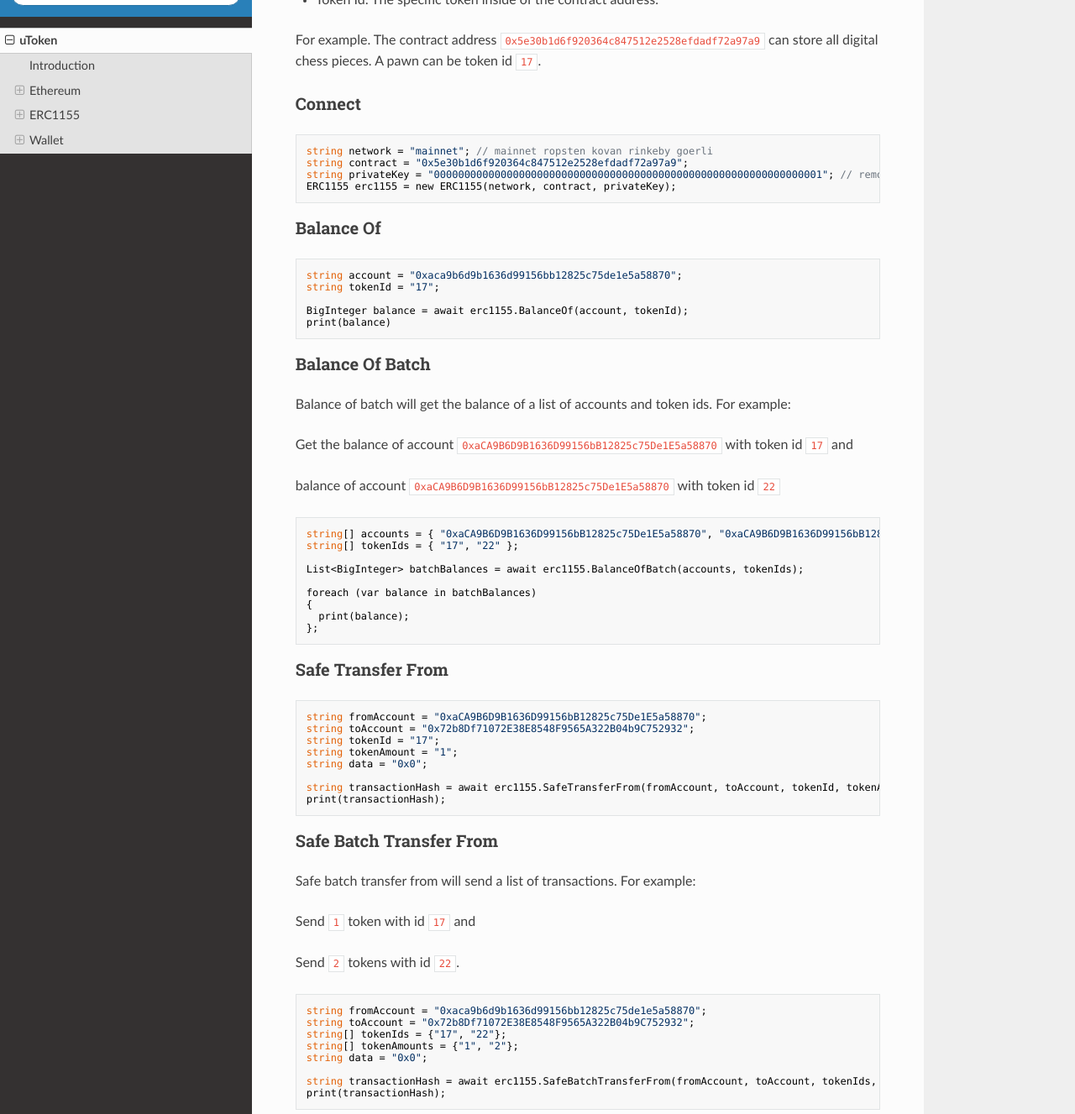
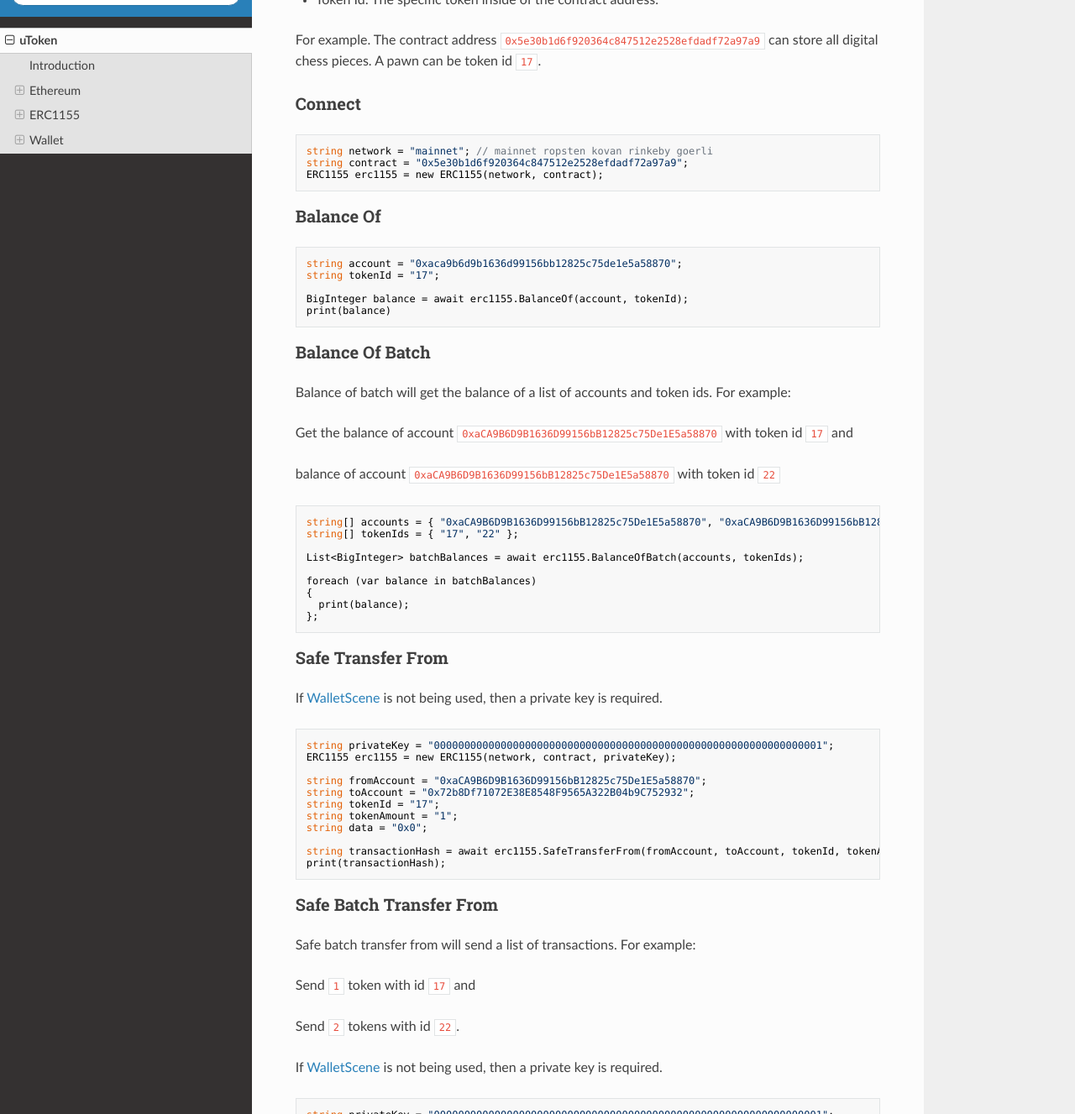
Before and after one commit to underscoredLabs/website-docs-dLabs, an MkDocs documentation site: the page built from docs/index.md, in a window 1280 px wide and 1400 px high, scrolled down 1351 px, cut to the strip 73-1400 px from the top of the window. Shown: the whole strip at 84% size. Built offline with MkDocs 1.6.1, drawn with Linux system fonts in a browser that asks for light colours; nearby versions of some CDN libraries; some of the changed text lies outside the part shown.

Commit message:
priv key reuqired

````diff
--- a/docs/index.md
+++ b/docs/index.md
@@ -66,8 +66,7 @@ For example. The contract address `0x5e30b1d6f920364c847512e2528efdadf72a97a9` c
 ```c#
 string network = "mainnet"; // mainnet ropsten kovan rinkeby goerli
 string contract = "0x5e30b1d6f920364c847512e2528efdadf72a97a9";
-string privateKey = "0000000000000000000000000000000000000000000000000000000000000001"; // remove if using WalletScene
-ERC1155 erc1155 = new ERC1155(network, contract, privateKey);
+ERC1155 erc1155 = new ERC1155(network, contract);
 ```
 
 ### Balance Of
@@ -101,8 +100,13 @@ foreach (var balance in batchBalances)
 ```
 
 ### Safe Transfer From
+If [WalletScene](#walletscene) is not being used, then a private key is required.
+
 
 ```c#
+string privateKey = "0000000000000000000000000000000000000000000000000000000000000001";
+ERC1155 erc1155 = new ERC1155(network, contract, privateKey);
+
 string fromAccount = "0xaCA9B6D9B1636D99156bB12825c75De1E5a58870";
 string toAccount = "0x72b8Df71072E38E8548F9565A322B04b9C752932";
 string tokenId = "17";
@@ -121,7 +125,12 @@ Send `1` token with id `17` and
 
 Send `2` tokens with id `22`.
 
+If [WalletScene](#walletscene) is not being used, then a private key is required.
+
 ```c#
+string privateKey = "0000000000000000000000000000000000000000000000000000000000000001";
+ERC1155 erc1155 = new ERC1155(network, contract, privateKey);
+
 string fromAccount = "0xaca9b6d9b1636d99156bb12825c75de1e5a58870";
 string toAccount = "0x72b8Df71072E38E8548F9565A322B04b9C752932";
 string[] tokenIds = {"17", "22"};
````
